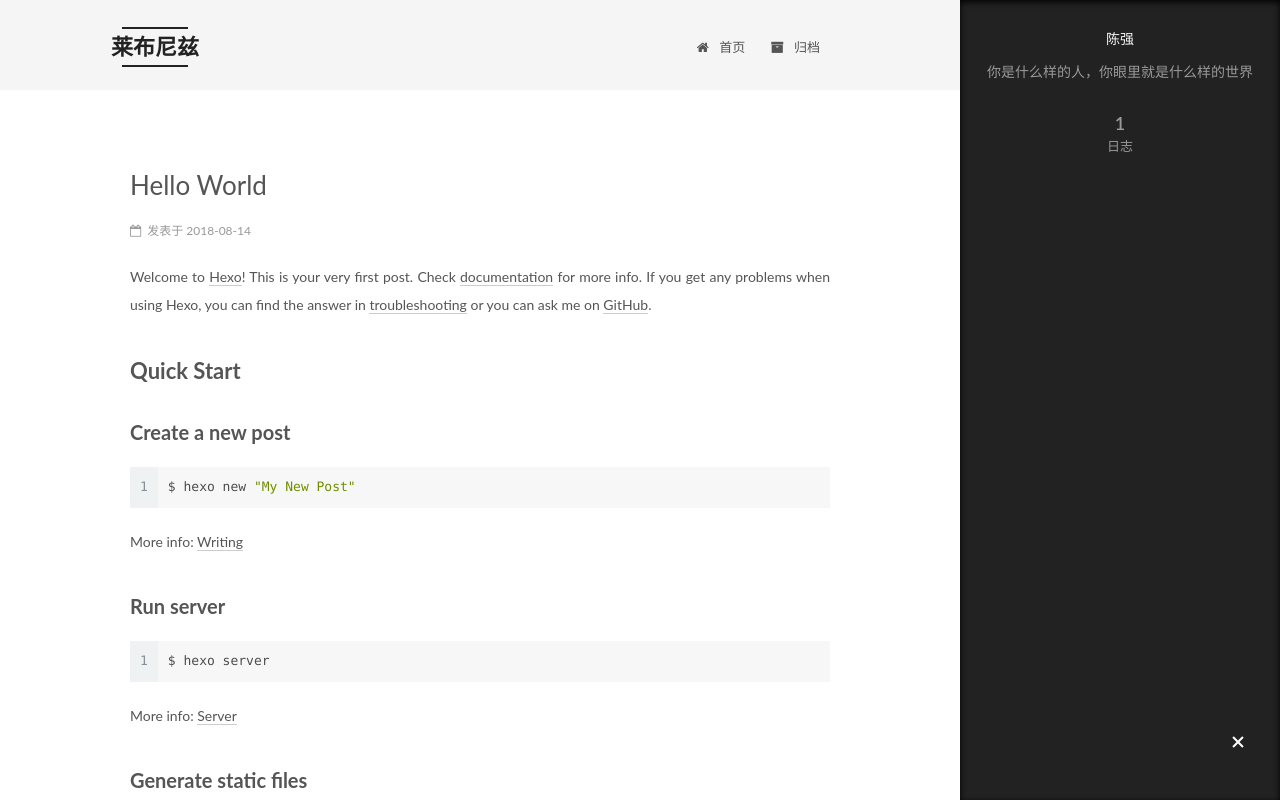
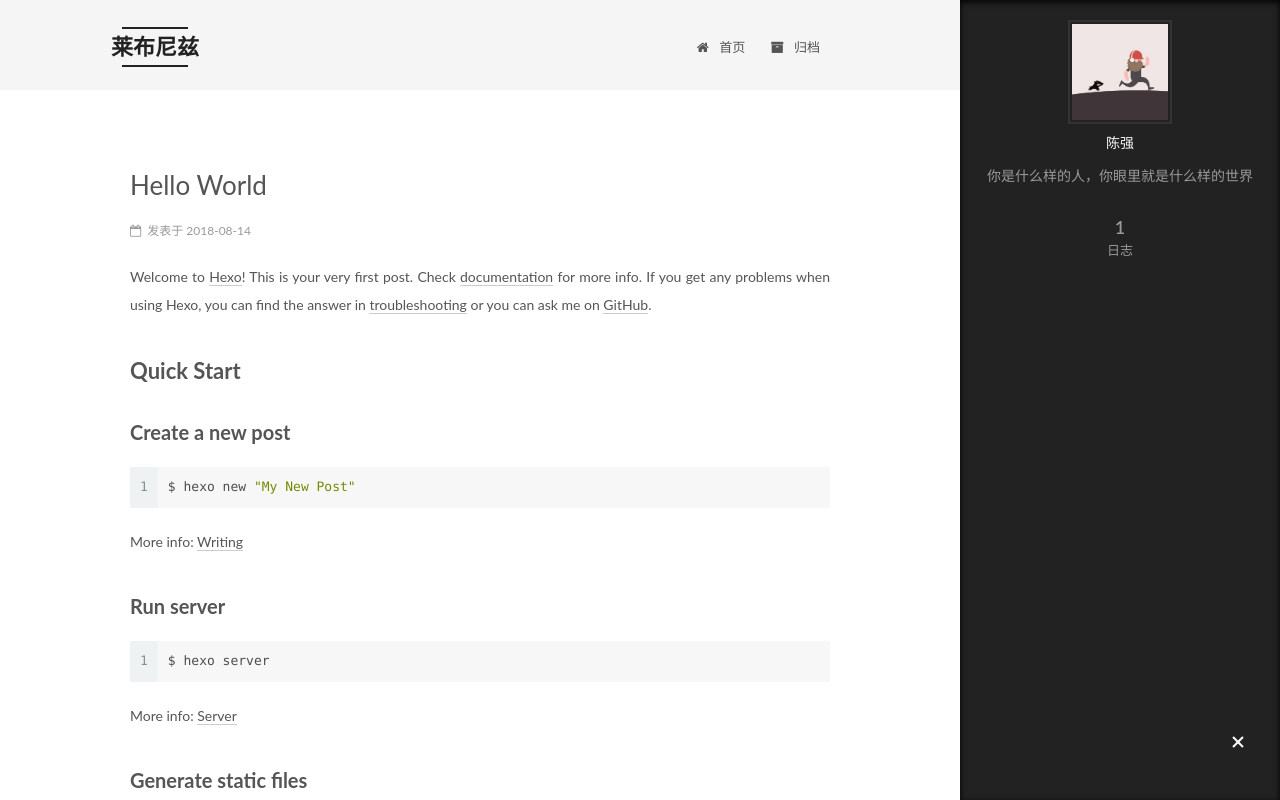
Before and after one commit to Senmier/Senmier.github.io, a plain HTML site: page index.html in a window 1280 px wide. Both pictures are taken after a click on the element 1238 px from the left and 743 px from the top of the page. Shown: the top 800 px of the page. Drawn offline with Linux system fonts and the light colour scheme.

Commit message:
Site updated: 2018-08-15 21:59:35

```diff
--- a/css/main.css
+++ b/css/main.css
@@ -1822,7 +1822,7 @@ pre .javascript .function {
   width: 4px;
   height: 4px;
   border-radius: 50%;
-  background: #ffff9c;
+  background: #ff94ff;
 }
 .links-of-blogroll {
   font-size: 13px;
--- a/index.html
+++ b/index.html
@@ -237,7 +237,7 @@
     <span hidden itemprop="author" itemscope itemtype="http://schema.org/Person">
       <meta itemprop="name" content="陈强">
       <meta itemprop="description" content="">
-      <meta itemprop="image" content="/images/avatar.gif">
+      <meta itemprop="image" content="/imgs/avatar.jpeg">
     </span>
 
     <span hidden itemprop="publisher" itemscope itemtype="http://schema.org/Organization">
@@ -381,6 +381,10 @@
       <section class="site-overview-wrap sidebar-panel sidebar-panel-active">
         <div class="site-overview">
           <div class="site-author motion-element" itemprop="author" itemscope itemtype="http://schema.org/Person">
+
+              <img class="site-author-image" itemprop="image"
+                src="/imgs/avatar.jpeg"
+                alt="陈强" />
 
               <p class="site-author-name" itemprop="name">陈强</p>
               <p class="site-description motion-element" itemprop="description">你是什么样的人，你眼里就是什么样的世界</p>
```
Also changed, not shown: 2018/08/14/hello-world/index.html (+5 -1 lines), archives/2018/08/index.html (+4 -0 lines), archives/2018/index.html (+4 -0 lines), archives/index.html (+4 -0 lines), imgs/avatar.jpeg (added).
